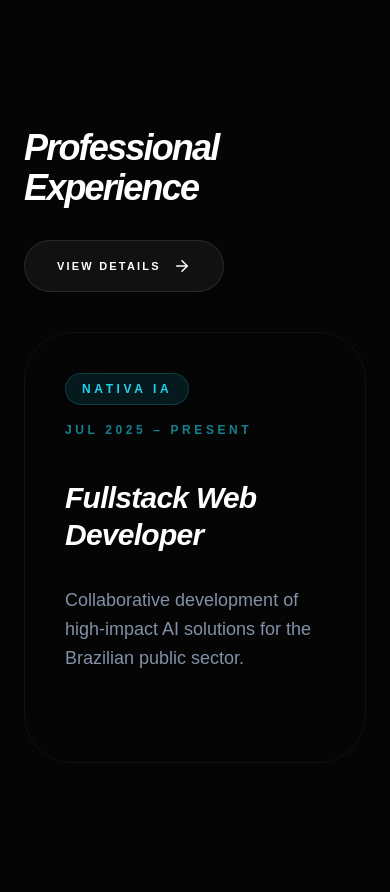
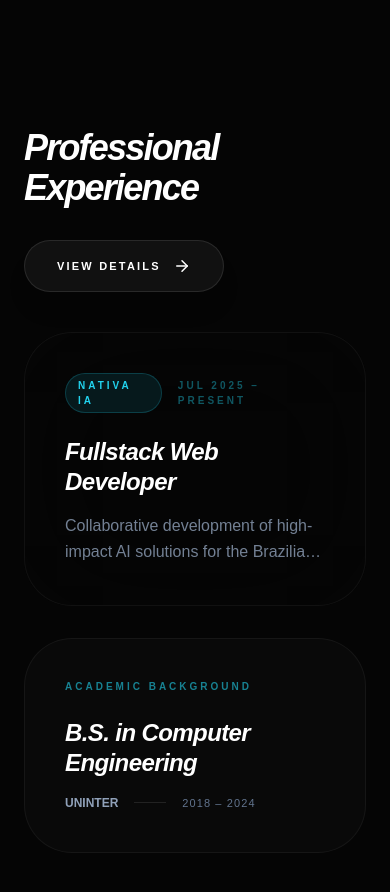
Before and after one commit to vs-machado/VSMDevelopmentNew, a React (Vite) app: page / in a window 390 px wide. Shown: the part 5020-5912 px from the top of the page. Built offline with nearby package versions, Linux system fonts and the light colour scheme.

Commit message:
style: improve academic background cards and remove icons

```diff
--- a/src/App.jsx
+++ b/src/App.jsx
@@ -494,7 +494,7 @@ const Home = () => {
         </section>
 
         {/* --- Experience Preview --- */}
-        <section className="mb-32">
+        <section className="mb-64">
            <motion.div
              initial={{ y: 30, opacity: 0 }}
              whileInView={{ y: 0, opacity: 1 }}
@@ -511,27 +511,49 @@ const Home = () => {
               </Link>
            </motion.div>
 
+           <div className="grid grid-cols-1 lg:grid-cols-2 gap-8">
               <motion.div
                 initial={{ y: 40, opacity: 0 }}
                 whileInView={{ y: 0, opacity: 1 }}
                 viewport={{ once: true, margin: "-100px" }}
-             className="relative p-10 md:p-16 rounded-[3rem] bg-[#050505]/40 backdrop-blur-3xl border border-white/5 hover:border-cyan/20 transition-all duration-700 group overflow-hidden"
+                className="relative p-10 md:p-12 rounded-[3rem] bg-[#050505]/40 backdrop-blur-3xl border border-white/5 hover:border-cyan/20 transition-all duration-700 group overflow-hidden flex flex-col justify-center"
               >
                  <div className="relative z-10">
-                 <div className="flex flex-wrap items-center gap-4 text-cyan font-black text-[12px] uppercase tracking-[0.3em] mb-10">
-                    <span className="bg-cyan/10 px-4 py-1.5 rounded-full border border-cyan/20">{t('experience.nativa.company')}</span>
-                    <span className="opacity-60">{t('experience.nativa.period')}</span>
+                    <div className="flex items-center gap-4 text-cyan font-black text-[10px] uppercase tracking-[0.3em] mb-6">
+                       <span className="bg-cyan/10 px-3 py-1 rounded-full border border-cyan/20">{t('experience.nativa.company')}</span>
+                       <span className="opacity-40">{t('experience.nativa.period')}</span>
                     </div>
-
-                 <h3 className="text-3xl md:text-5xl font-bold text-white mb-8 tracking-tight italic leading-tight max-w-3xl">
+                    <h3 className="text-2xl md:text-3xl font-bold text-white mb-4 tracking-tight italic leading-tight">
                        {t('experience.nativa.role')}
                     </h3>
-
-                 <p className="text-lg md:text-xl text-slate-400 leading-relaxed font-medium opacity-90 max-w-4xl mb-12">
+                    <p className="text-slate-400 leading-relaxed font-medium opacity-80 line-clamp-2">
                        {t('experience.nativa.description')}
                     </p>
                  </div>
               </motion.div>
+
+              <motion.div
+                initial={{ y: 40, opacity: 0 }}
+                whileInView={{ y: 0, opacity: 1 }}
+                viewport={{ once: true, margin: "-100px" }}
+                transition={{ delay: 0.1 }}
+                className="relative p-10 md:p-12 rounded-[3rem] bg-white/[0.02] border border-white/5 hover:border-cyan/20 transition-all duration-700 group overflow-hidden flex flex-col justify-center"
+              >
+                 <div className="relative z-10">
+                    <div className="text-cyan font-black text-[10px] uppercase tracking-[0.3em] mb-6 opacity-60">
+                       {t('experience.education.title')}
+                    </div>
+                    <h3 className="text-2xl md:text-3xl font-bold text-white mb-4 tracking-tight italic leading-tight">
+                       {t('experience.education.uninter.degree')}
+                    </h3>
+                    <div className="flex items-center gap-4">
+                       <span className="text-slate-400 font-bold text-[12px]">{t('experience.education.uninter.school')}</span>
+                       <div className="h-px w-8 bg-white/10"></div>
+                       <span className="text-slate-500 font-medium text-[11px] uppercase tracking-widest">{t('experience.education.uninter.period')}</span>
+                    </div>
+                 </div>
+              </motion.div>
+           </div>
         </section>
 
       </div>
@@ -725,21 +747,21 @@ const Experience = () => {
                   initial={{ y: 30, opacity: 0 }}
                   whileInView={{ y: 0, opacity: 1 }}
                   viewport={{ once: true, margin: "-100px" }}
-                  className="group relative flex flex-col md:flex-row md:items-center justify-between gap-8 bg-[#050505]/80 backdrop-blur-3xl p-8 md:p-10 rounded-[2rem] border border-white/5 hover:border-cyan/20 transition-all duration-500 shadow-xl"
+                  className="group relative flex flex-col md:flex-row md:items-center justify-between gap-8 bg-[#050505]/40 backdrop-blur-3xl p-10 md:p-14 rounded-[3rem] border border-white/5 hover:border-cyan/20 transition-all duration-700 shadow-2xl overflow-hidden"
                 >
-                  <div className="flex items-center gap-6">
-                     <div className="w-16 h-16 bg-white/5 rounded-2xl flex items-center justify-center text-slate-500 group-hover:text-cyan group-hover:scale-110 transition-all border border-white/5">
-                        <GraduationCap size={32} />
-                     </div>
-                     <div>
-                       <h4 className="text-xl md:text-2xl font-bold text-white mb-2 tracking-tight">{t('experience.education.uninter.degree')}</h4>
-                       <div className="text-cyan font-black text-[11px] uppercase tracking-[0.3em] opacity-60">
+                  <div className="relative z-10 flex flex-col gap-6">
+                     <div className="text-cyan font-black text-[12px] uppercase tracking-[0.4em] opacity-60">
                        {t('experience.education.uninter.school')}
                      </div>
+                     <h4 className="text-3xl md:text-5xl font-black text-white tracking-tight italic leading-none max-w-2xl">
+                       {t('experience.education.uninter.degree')}
+                     </h4>
+                     <div className="flex items-center gap-6">
+                        <div className="h-px w-12 bg-cyan/30"></div>
+                        <div className="text-slate-500 font-bold text-[13px] uppercase tracking-widest">
+                          {t('experience.education.uninter.period')}
                         </div>
                      </div>
-                  <div className="px-6 py-2 glass-panel text-[11px] font-black text-slate-500 uppercase tracking-[0.2em] bg-white/[0.01] border-white/5">
-                    {t('experience.education.uninter.period')}
                   </div>
                 </motion.div>
               </section>
```
Lines whose indentation alone changed are shown as unchanged.
